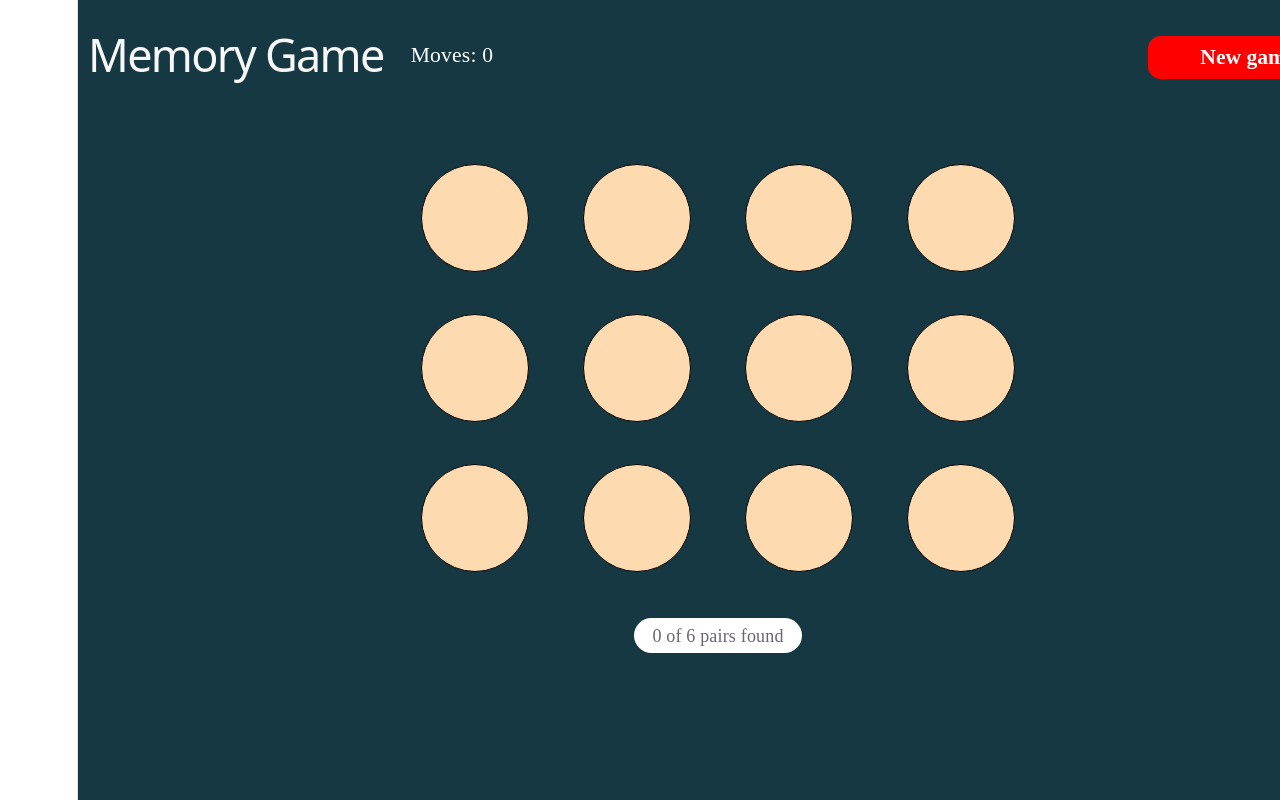
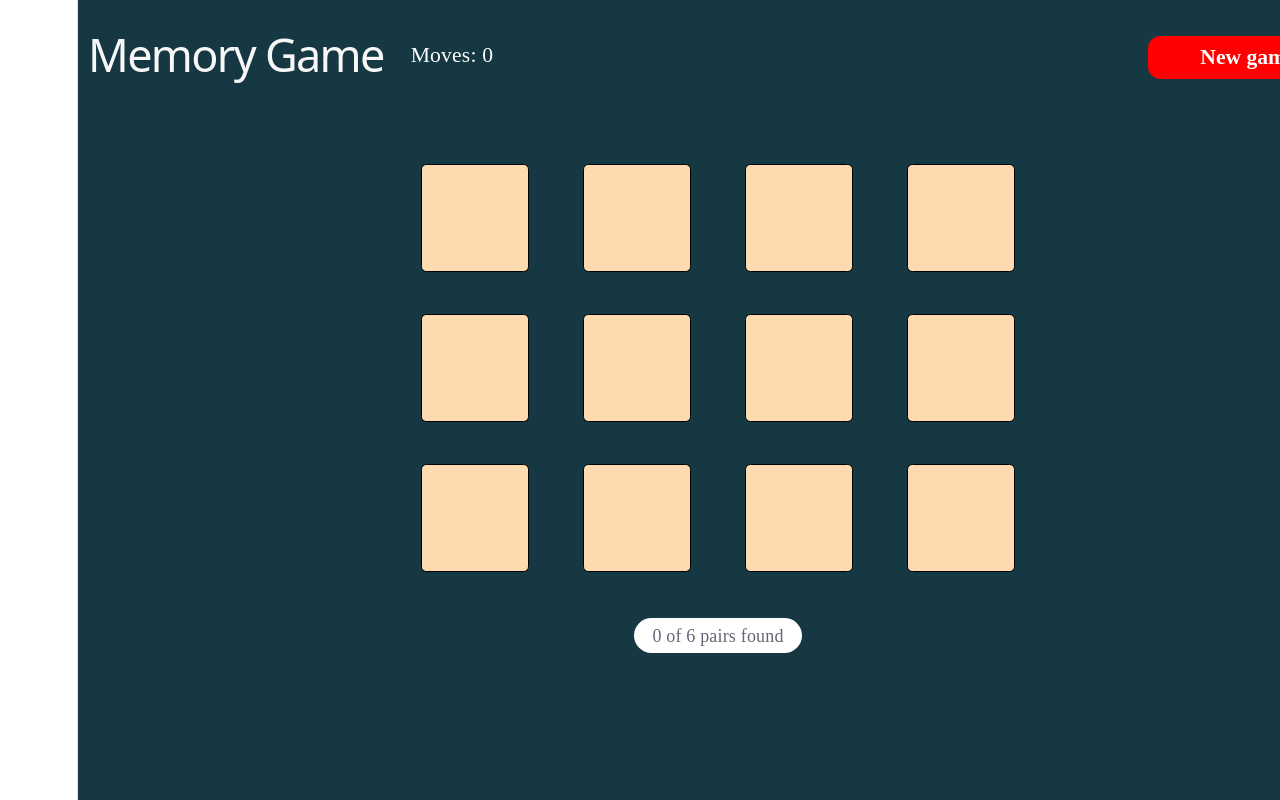
Before and after one commit to Unicorn640/memory, a React (Vite) app in the folder memory/: page / in a window 1280 px wide. Shown: the top 800 px of the page. Built offline with nearby package versions, Linux system fonts and the light colour scheme; grey boxes are pictures that could not be loaded.

Commit message:
changed shape of cards

```diff
--- a/memory/src/App.css
+++ b/memory/src/App.css
@@ -93,7 +93,7 @@ h1 {
     background-color: rgb(253, 218, 175);
     color: rgb(61, 21, 21);
     border: 1px solid black;
-    border-radius: 50%;
+    border-radius: 5%;
     cursor: pointer;
 }
 
@@ -123,6 +123,9 @@ h1 {
 .toggled .face {
     transform: rotateY(0deg);
     transition-delay: 0.25s;
+    border-radius: 5%;
+    height: 6rem;
+    width: 6rem;
 }
 
 .item .back {
```
